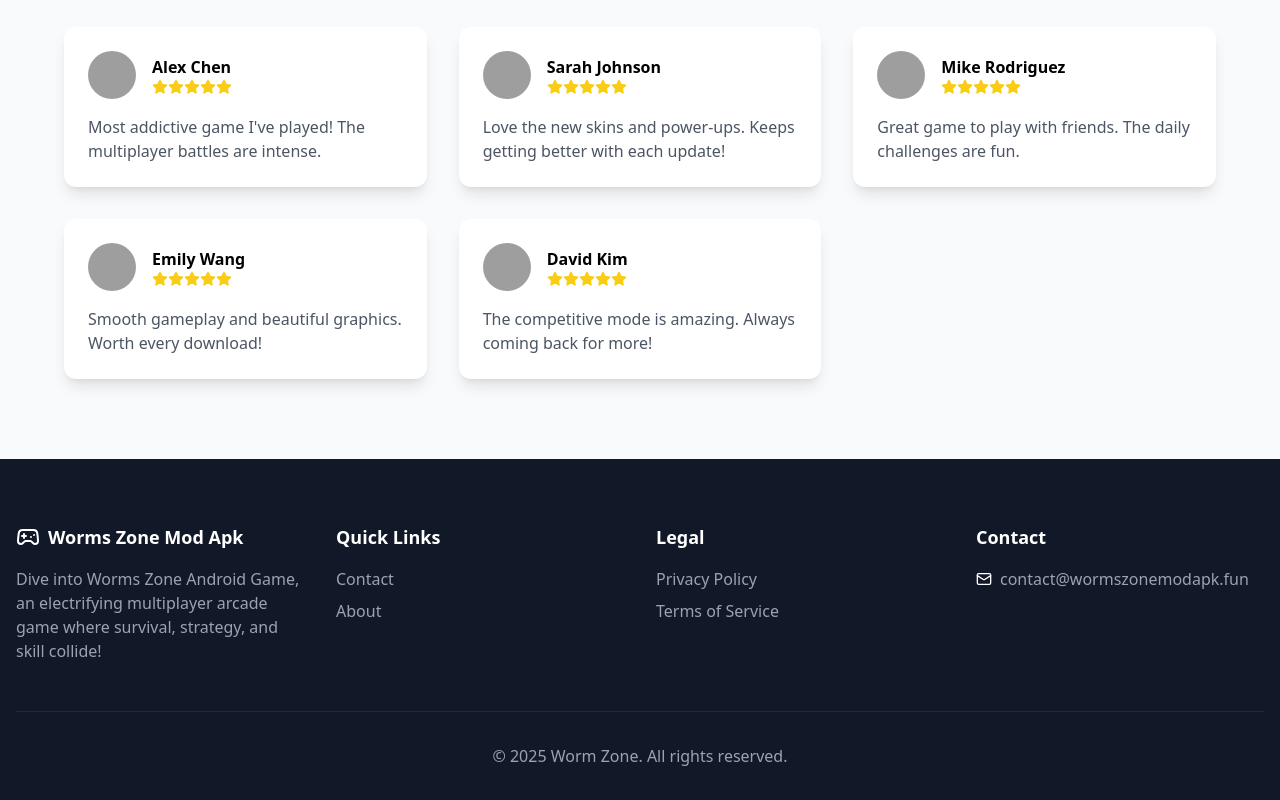
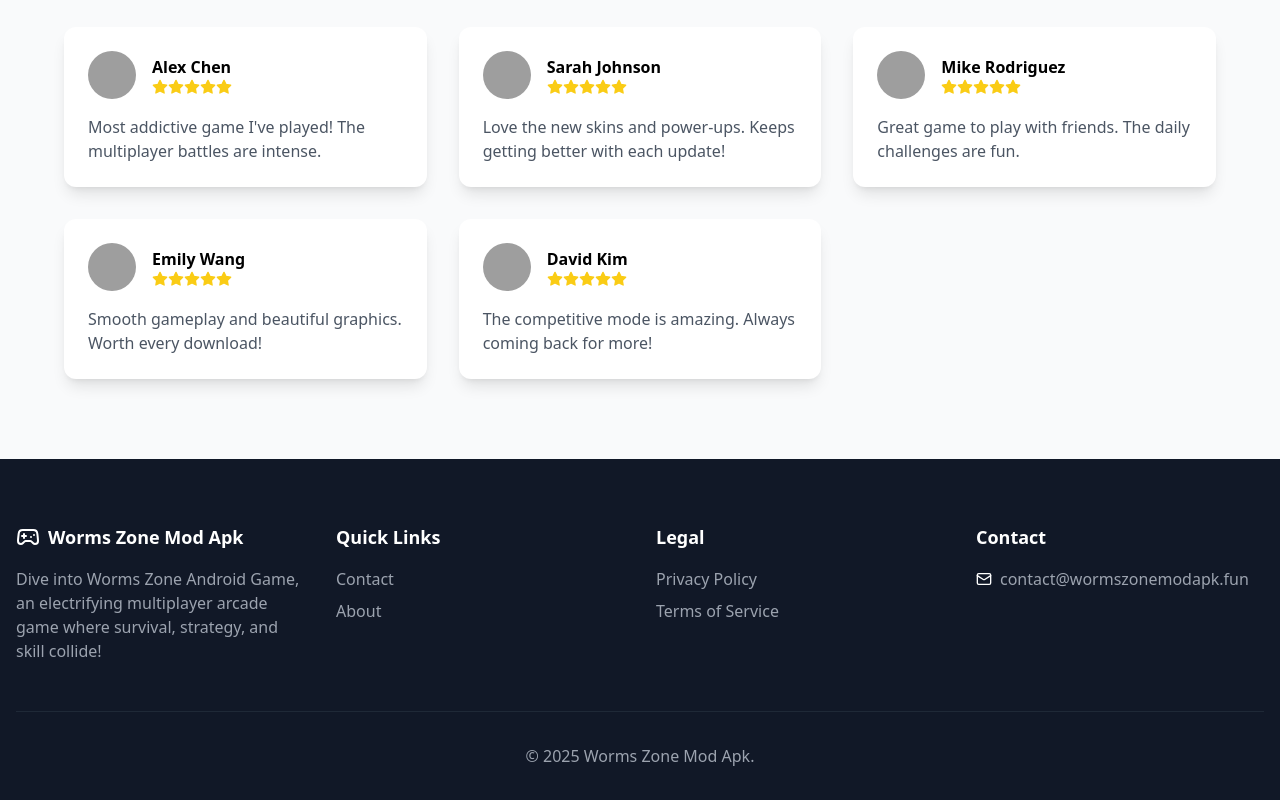
Before and after one commit to Aansawaqas/worms, a React (Vite) app: page / in a window 1280 px wide. Shown: the part 4187-4987 px from the top of the page. Built offline with nearby package versions, Linux system fonts and the light colour scheme; grey boxes are pictures that could not be loaded.

Commit message:
Update Footer.tsx

```diff
--- a/src/components/Footer.tsx
+++ b/src/components/Footer.tsx
@@ -46,7 +46,7 @@ export function Footer() {
         </div>
 
         <div className="border-t border-gray-800 mt-12 pt-8 text-center text-gray-400">
-          <p>&copy; {new Date().getFullYear()} Worm Zone. All rights reserved.</p>
+          <p>&copy; {new Date().getFullYear()} Worms Zone Mod Apk.</p>
         </div>
       </div>
     </footer>
```
